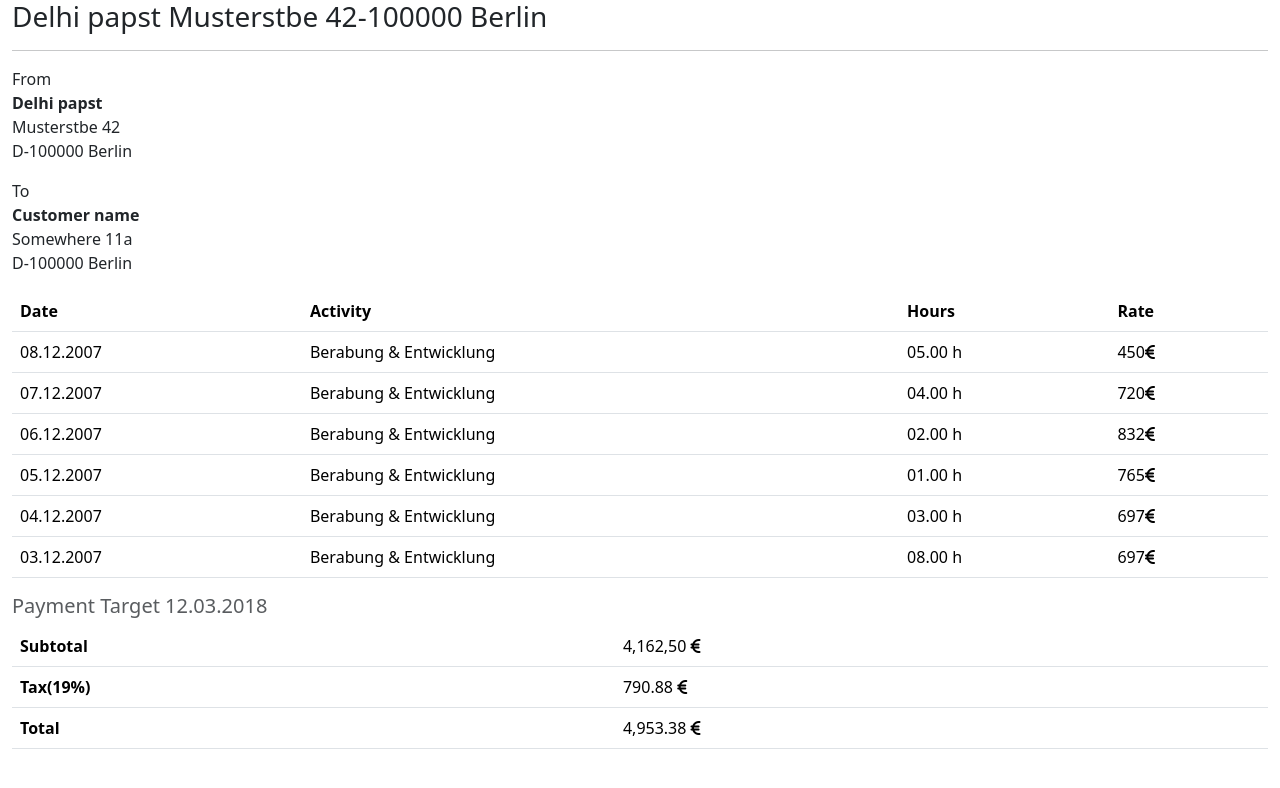
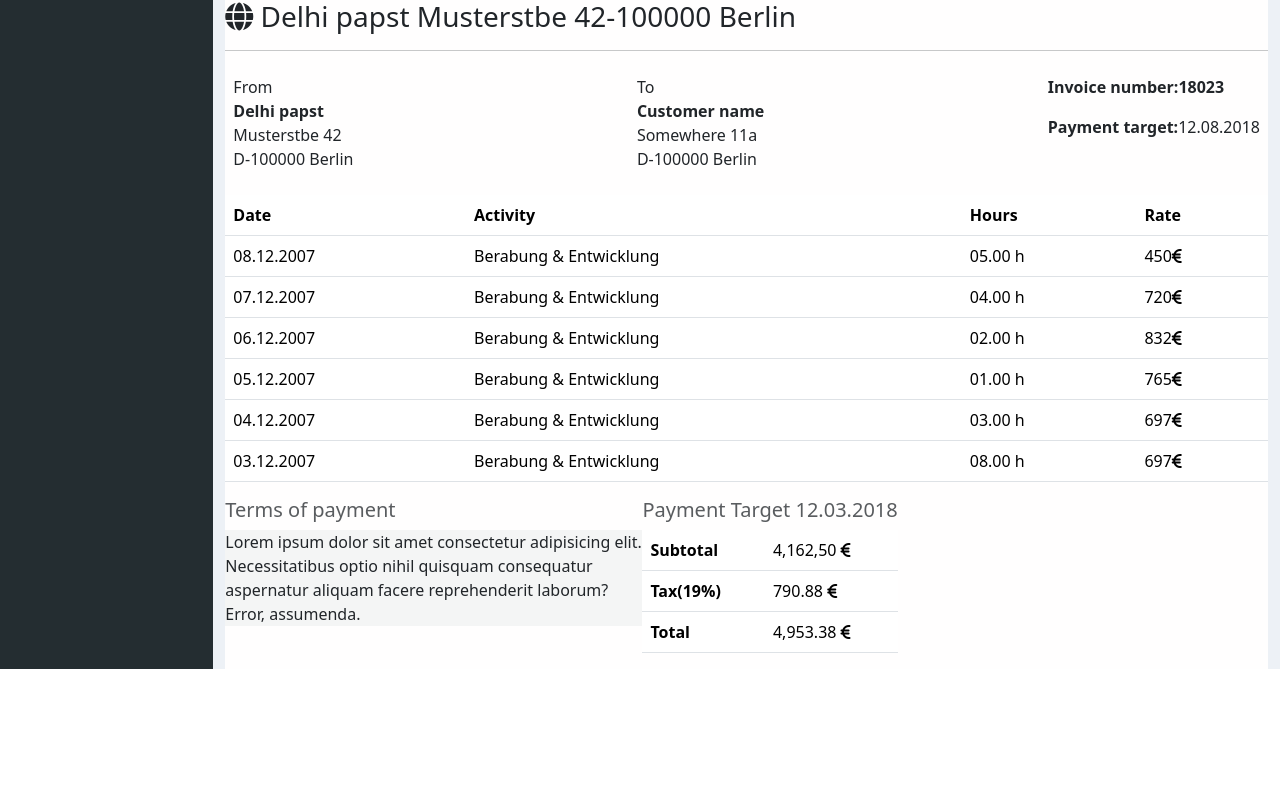
Before and after one commit to delhiganesh27/practice, a plain HTML site: page index.html in a window 1280 px wide. Drawn offline with nearby package versions, Linux system fonts and the light colour scheme.

Commit message:
updating layouts and contents

```diff
--- a/index.html
+++ b/index.html
@@ -1,38 +1,66 @@
 <!DOCTYPE html>
 <html lang="en">
   <head>
-    <meta charset="UTF-8">
-    <meta http-equiv="X-UA-Compatible" content="IE=edge">
-    <meta name="viewport" content="width=device-width, initial-scale=1.0">
+    <meta charset="UTF-8" />
+    <meta http-equiv="X-UA-Compatible" content="IE=edge" />
+    <meta name="viewport" content="width=device-width, initial-scale=1.0" />
     <title>Invoice page</title>
-    <link rel="stylesheet" href="style.css">
-    <link href="https://cdn.jsdelivr.net/npm/bootstrap@5.3.0-alpha1/dist/css/bootstrap.min.css" rel="stylesheet" integrity="sha384-GLhlTQ8iRABdZLl6O3oVMWSktQOp6b7In1Zl3/Jr59b6EGGoI1aFkw7cmDA6j6gD" crossorigin="anonymous">
-    <link rel="stylesheet" href="https://cdnjs.cloudflare.com/ajax/libs/font-awesome/6.2.1/css/all.min.css" integrity="sha512-MV7K8+y+gLIBoVD59lQIYicR65iaqukzvf/nwasF0nqhPay5w/9lJmVM2hMDcnK1OnMGCdVK+iQrJ7lzPJQd1w==" crossorigin="anonymous" referrerpolicy="no-referrer" />
+    <link rel="stylesheet" href="style.css" />
+    <link
+      href="https://cdn.jsdelivr.net/npm/bootstrap@5.3.0-alpha1/dist/css/bootstrap.min.css"
+      rel="stylesheet"
+      integrity="sha384-GLhlTQ8iRABdZLl6O3oVMWSktQOp6b7In1Zl3/Jr59b6EGGoI1aFkw7cmDA6j6gD"
+      crossorigin="anonymous"
+    />
+    <link
+      rel="stylesheet"
+      href="https://cdnjs.cloudflare.com/ajax/libs/font-awesome/6.2.1/css/all.min.css"
+      integrity="sha512-MV7K8+y+gLIBoVD59lQIYicR65iaqukzvf/nwasF0nqhPay5w/9lJmVM2hMDcnK1OnMGCdVK+iQrJ7lzPJQd1w=="
+      crossorigin="anonymous"
+      referrerpolicy="no-referrer"
+    />
   </head>
   <body>
-    <script src="https://cdn.jsdelivr.net/npm/bootstrap@5.3.0-alpha1/dist/js/bootstrap.bundle.min.js" integrity="sha384-w76AqPfDkMBDXo30jS1Sgez6pr3x5MlQ1ZAGC+nuZB+EYdgRZgiwxhTBTkF7CXvN" crossorigin="anonymous"></script>
+    <script
+      src="https://cdn.jsdelivr.net/npm/bootstrap@5.3.0-alpha1/dist/js/bootstrap.bundle.min.js"
+      integrity="sha384-w76AqPfDkMBDXo30jS1Sgez6pr3x5MlQ1ZAGC+nuZB+EYdgRZgiwxhTBTkF7CXvN"
+      crossorigin="anonymous"
+    ></script>
 
     <div class="container-fluid">
+      <div class="row bg-success"></div>
+      <div class="row">
+        <div class="col-2 sidenav"></div>
+        <div class="col-10 main">
+        <div class="bgcolor">
+          <h3><i class="fa fa-globe"></i> Delhi papst Musterstbe 42-100000 Berlin</h3>
+          <hr />
 
-        <h3>Delhi papst Musterstbe 42-100000 Berlin</h3>
-        <hr>
+          <div class="flex p-2">
+            <!-- Address starts -->
+
+              <address>
+                From <br />
+                <strong>Delhi papst</strong> <br />
+                Musterstbe 42 <br />
+                D-100000 Berlin
+              </address>
+
+
+              <address>
+                To <br />
+                <strong>Customer name</strong> <br />
+                Somewhere 11a <br />
+                D-100000 Berlin
+              </address>
+
 
             <div>
-
-            <!-- Address starts -->
-            <div>
-                <address>From <br> <strong>Delhi papst</strong> <br>
-                    Musterstbe 42 <br> D-100000 Berlin
-                </address>
-            </div>
-            <div>
-                <address>To <br> <strong>Customer name</strong> <br>
-                    Somewhere 11a <br> D-100000 Berlin
-                </address>
+              <p><strong>Invoice number:18023</strong></p>
+              <p><strong>Payment target:</strong>12.08.2018</p>
             </div>
             <!-- Address ends -->
-
-
+          </div>
             <table class="table table-hover">
               <thead>
                 <tr>
@@ -81,14 +109,21 @@
                 </tr>
               </tbody>
             </table>
-        </div>
+
           <!-- Main table starts -->
           <!-- Main table ends -->
           <!-- payment target table -->
-        <div>
-            <p class="h5 text-muted">Payment Target 12.03.2018</p>
+          <div class="d-flex">
+            <div class="terms">
+              <h5 class="text-muted">Terms of payment</h5>
+              <p class="terms-content">Lorem ipsum dolor sit amet consectetur adipisicing elit. Necessitatibus optio nihil quisquam consequatur aspernatur aliquam facere reprehenderit laborum? Error, assumenda.</p>
+            </div>
 
+
+            <div class="payment">
+              <label class="h5 text-muted">Payment Target 12.03.2018</label>
               <table class="table">
+
                 <tbody>
                   <tr>
                     <th>Subtotal</th>
@@ -105,9 +140,11 @@
                 </tbody>
               </table>
             </div>
+          </div>
           <!-- Payment target table end -->
         </div>
-
-
+        </div>
+      </div>
+    </div>
   </body>
 </html>
--- a/style.css
+++ b/style.css
@@ -0,0 +1,24 @@
+.sidenav{
+    background-color: #242d31;
+}
+
+.main{
+    background-color: #edf1f6;
+}
+
+.flex{
+    display: flex;
+    justify-content: space-between;
+}
+
+.terms{
+    width:40%;
+}
+
+.terms-content{
+    background-color: #f4f5f5;
+
+}
+.bgcolor{
+    background-color: #fffefe;
+}
```
Lines whose indentation alone changed are shown as unchanged.
